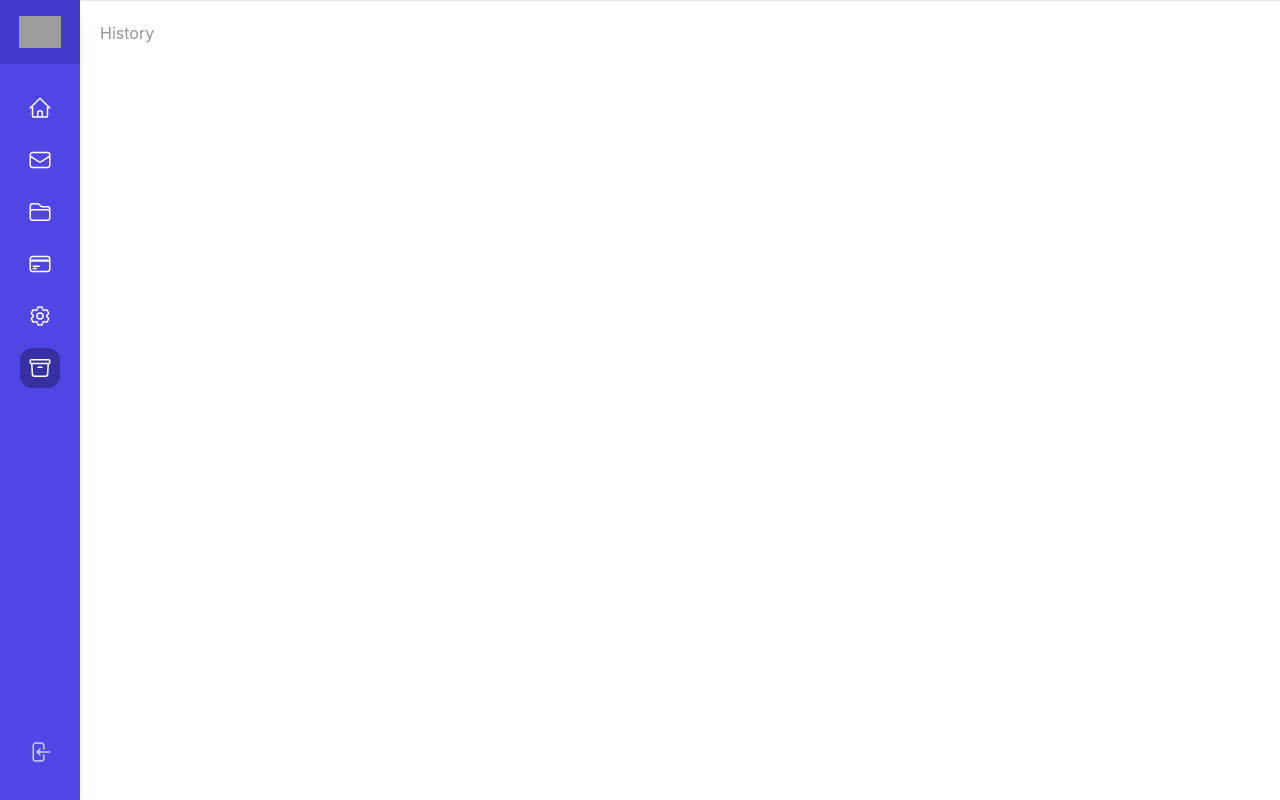
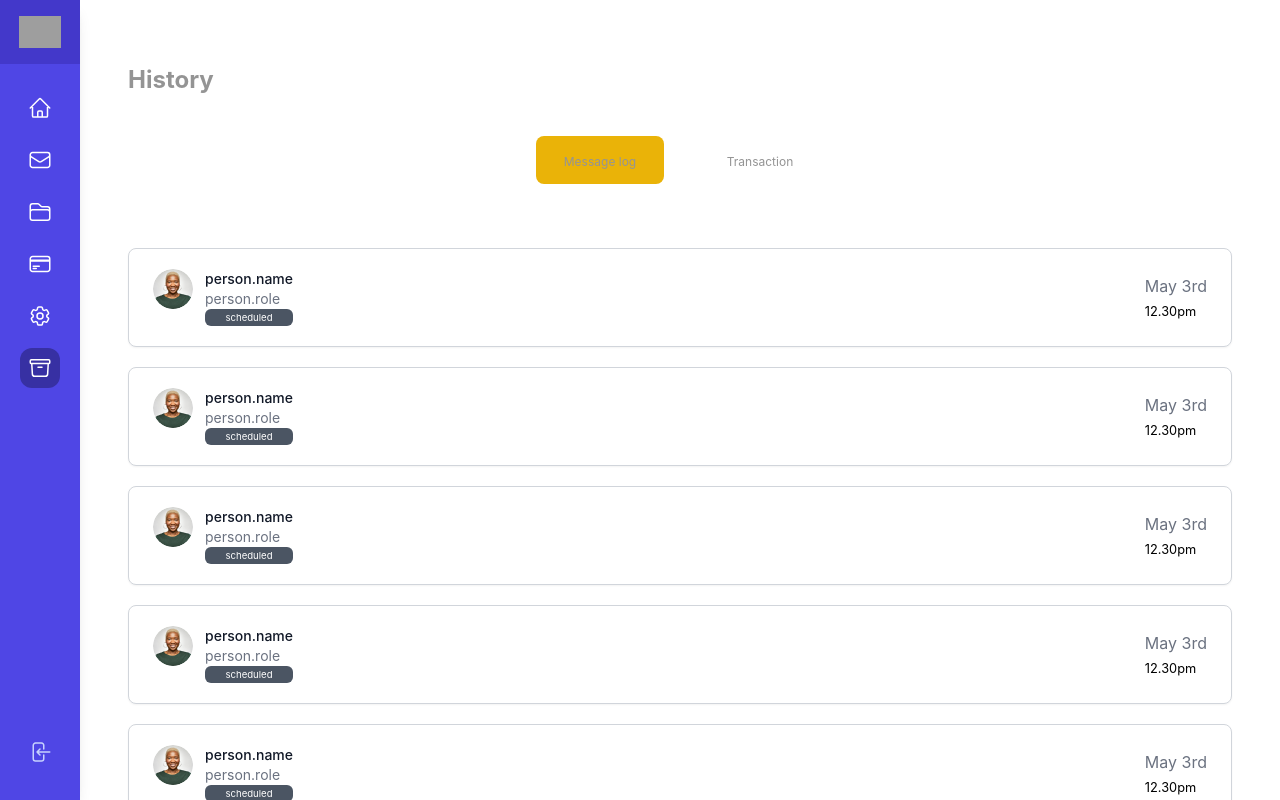
Before and after one commit to kingdanie/intime, a Next.js app: page /history in a window 1280 px wide. Built offline with nearby package versions, Linux system fonts and the light colour scheme; grey boxes are pictures that could not be loaded.

Commit message:
complete history page

```diff
--- a/pages/history.tsx
+++ b/pages/history.tsx
@@ -1,12 +1,28 @@
+import AppHeader from "./components/AppHeader"
+import MsgCard from "./components/MsgCard"
 import RootLayout from "./layout"
 import OtherLayout from "./layout2"
 
 export default function History() {
     return (
-        <OtherLayout>
+        <RootLayout>
+                  <div className="w-full flex flex-col py-16 px-10 md:px-12">
+<AppHeader name="History" />
 
-            <h1>History</h1>
+<section className="mt-10">
+    <div className="flex items-center justify-center gap-8">
+            <button className="bg-yellow-500 py-3 rounded-lg w-32"><span className="text-xs">Message log</span></button>
+            <button className="bg-white py-3  rounded-lg w-32"><span className="text-xs">Transaction</span></button>
 
-        </OtherLayout>
+    </div>
+    <div className="mt-16">
+    {[1, 2, 3, 4, 5].map(msg => (
+    <MsgCard key={msg} message={''} />
+    ))}
+    </div>
+</section>
+
+    </div>
+        </RootLayout>
     )
 }
```
